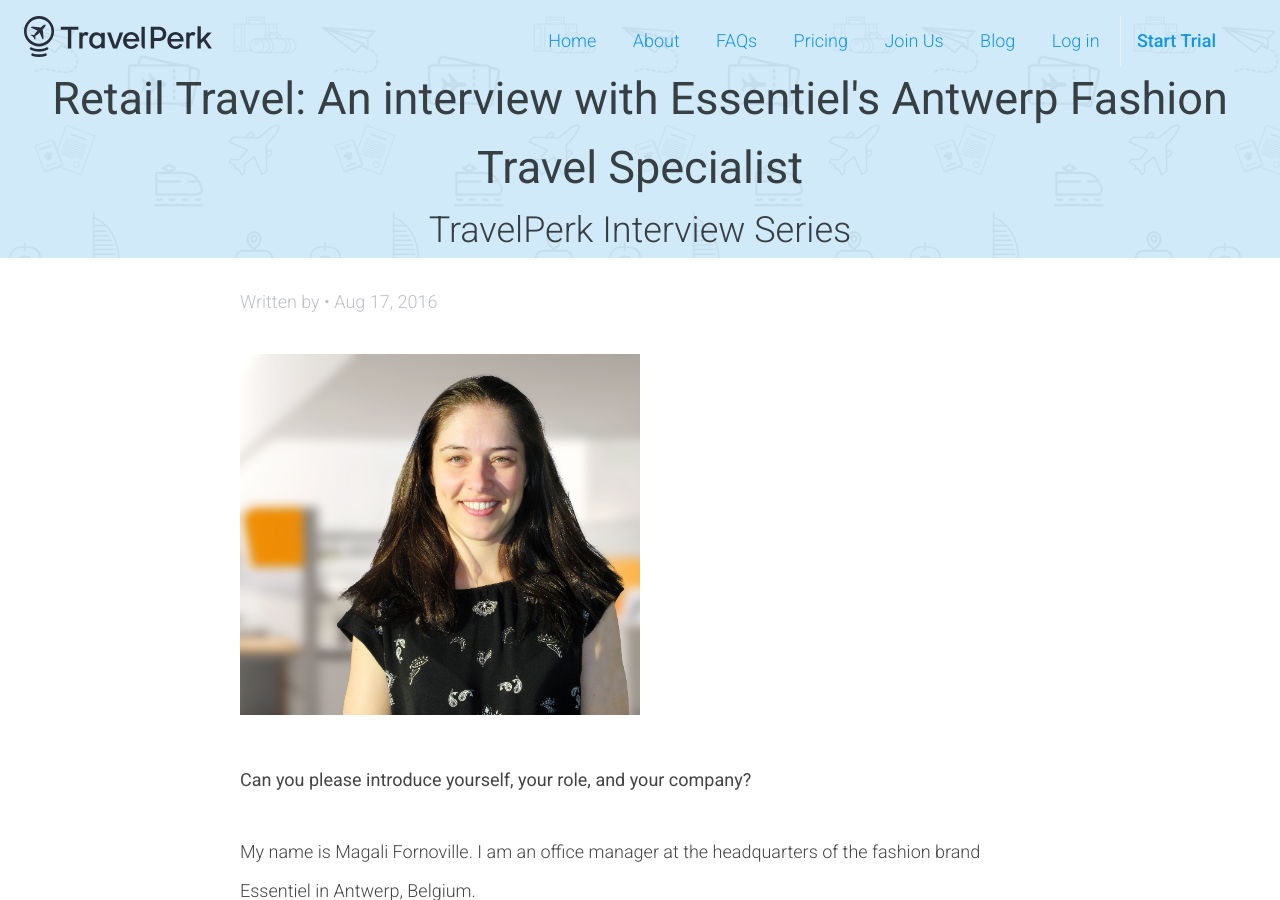
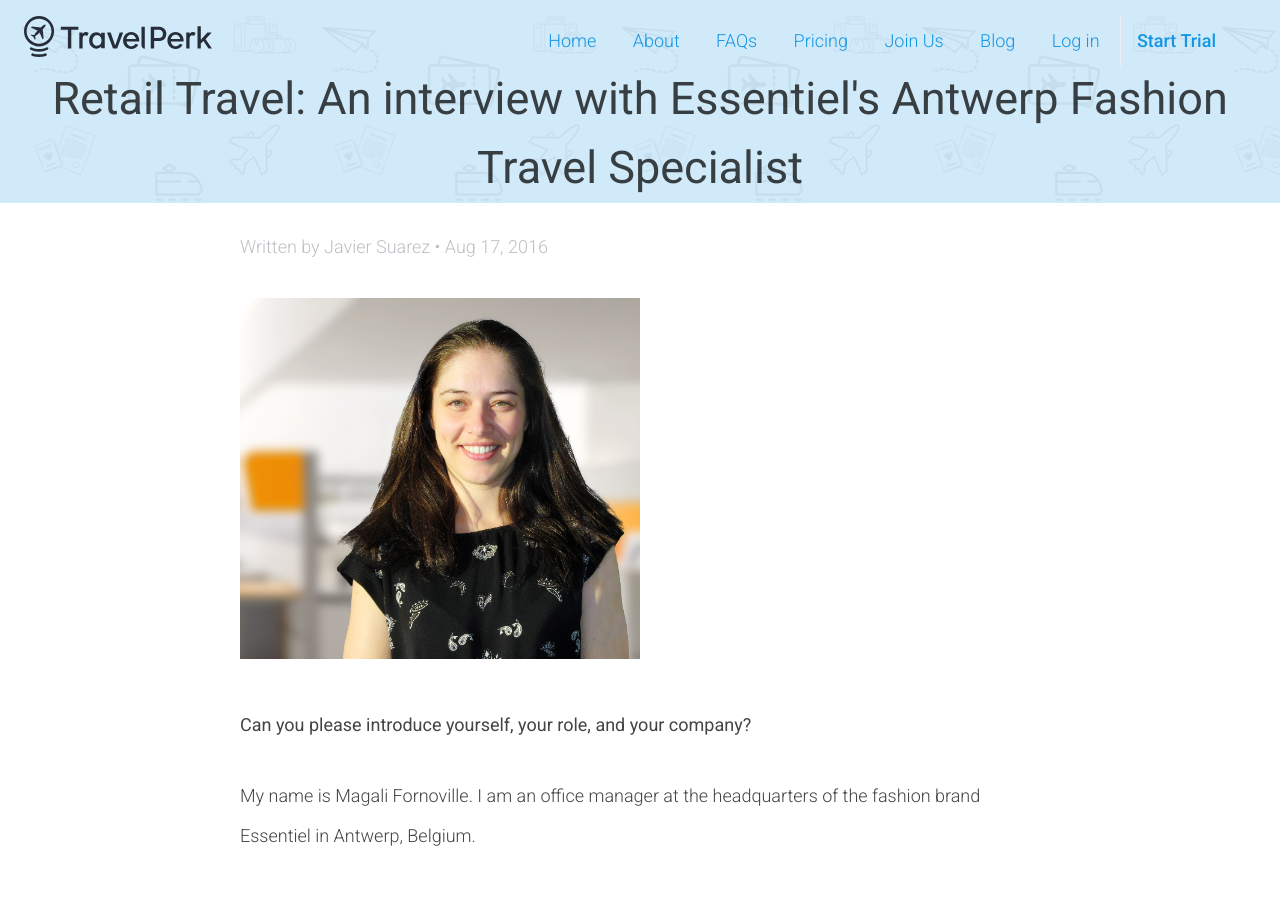
Before and after one commit to northswiss/jekyll-boilerplate, a Jekyll site: the page built from _posts/2016-08-17-an-interview-with-essentiel-s-antwerp-fashion-travel-specialist.md, in a window 1280 px wide and 900 px high. Built offline with Jekyll 4.4.1, drawn with Linux system fonts in a browser that asks for light colours; nearby versions of some CDN libraries.

Commit message:
no subtitle

```diff
--- a/_posts/2016-08-17-an-interview-with-essentiel-s-antwerp-fashion-travel-specialist.md
+++ b/_posts/2016-08-17-an-interview-with-essentiel-s-antwerp-fashion-travel-specialist.md
@@ -9,9 +9,6 @@
   Magali Fornoville, travel manager at Belgium's successful fashion brand gives
   us an inside scoop on how she manages the retail travel at the company's
   headquarters.
-subtitle: 'TravelPerk Interview Series '
-author: ''
-tags: ''
 ---
 ![Fashion-retail-travel-management.png]({{site.baseurl}}/blog-media/Fashion-retail-travel-management.png)
 
```
